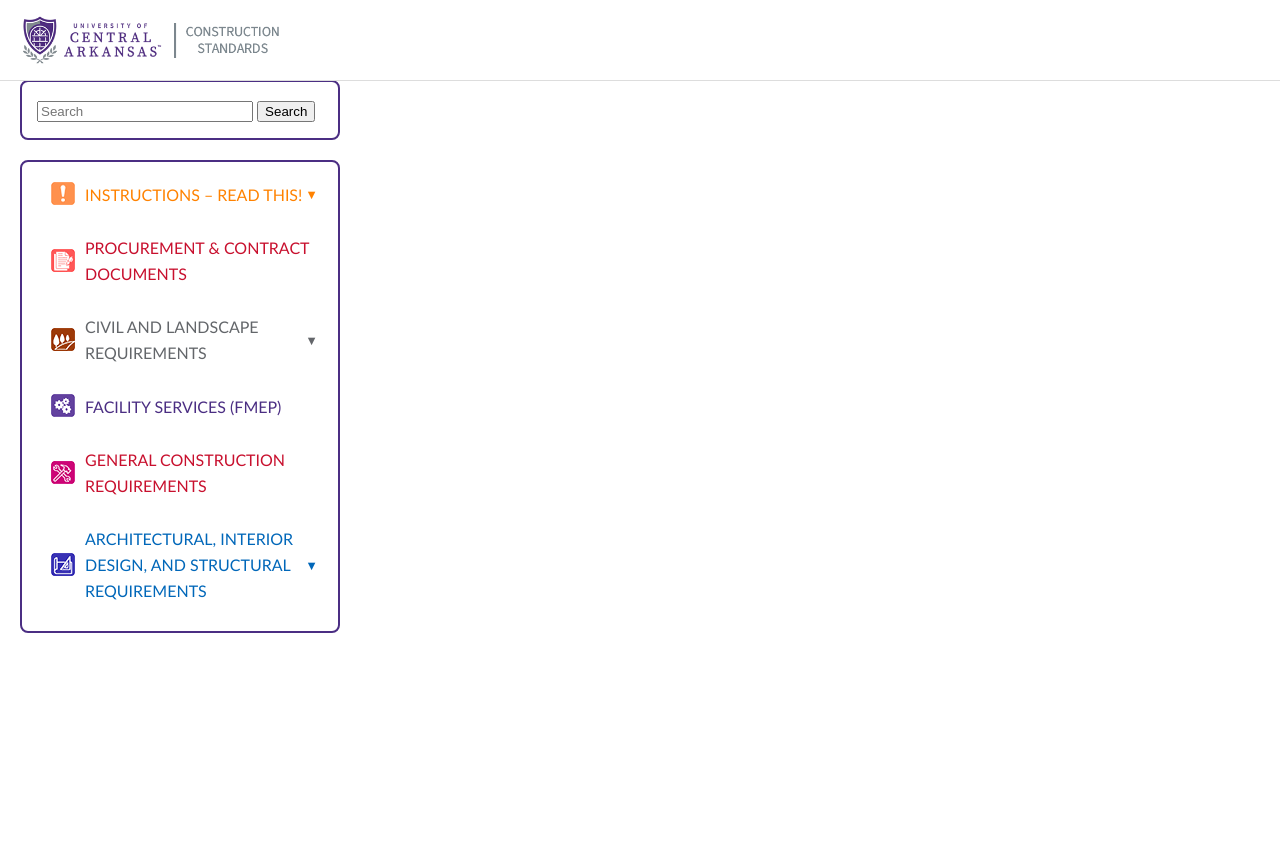
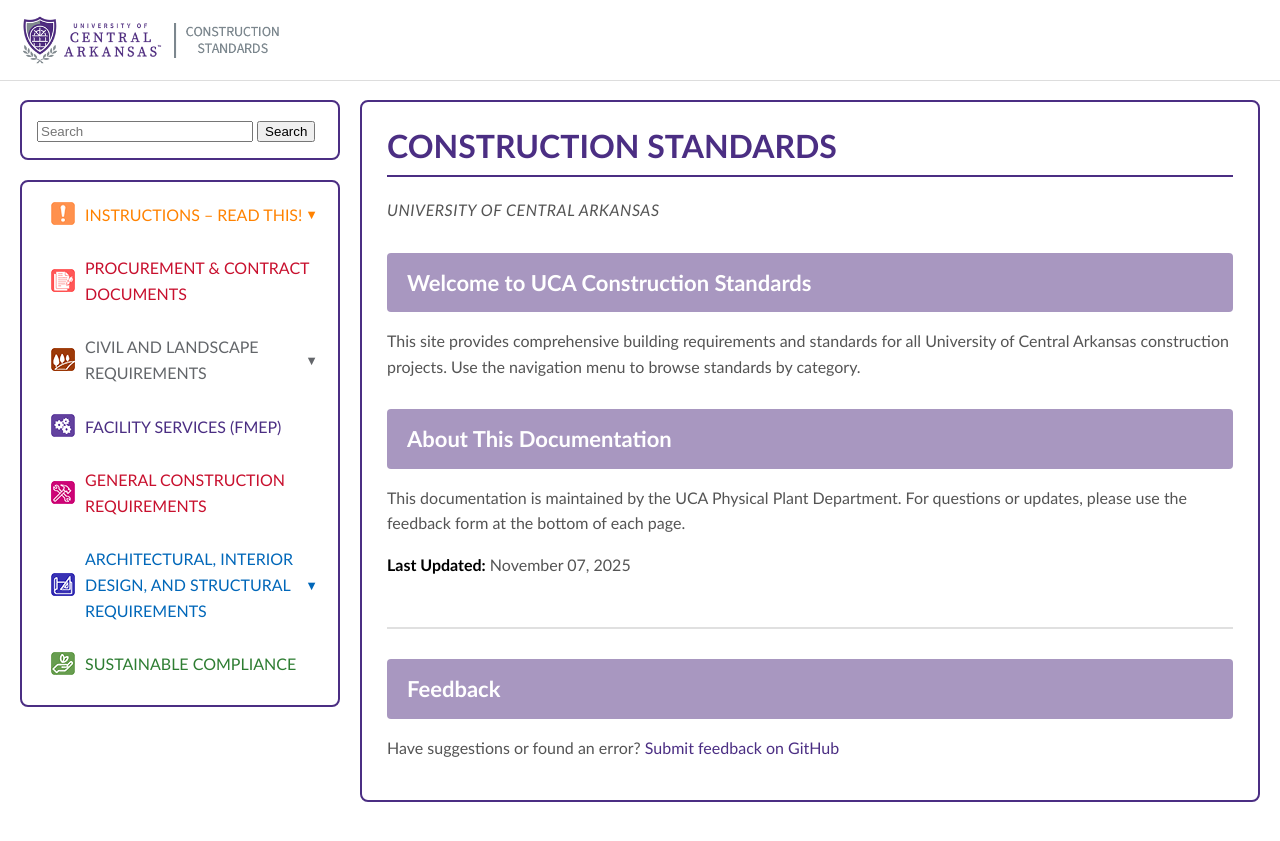
Before and after one commit to AMRJacob/UCA-Construction-Standards-CMS, a Jekyll site: the page built from index.md, in a window 1280 px wide. Shown: the top 841 px of the page. Built offline with Jekyll 4.4.1, drawn with Linux system fonts in a browser that asks for light colours.

Commit message:
Update default.html

```diff
--- a/_layouts/default.html
+++ b/_layouts/default.html
@@ -98,7 +98,7 @@
       display: flex;
       max-width: 1400px;
       margin: 0 auto;
-      padding-top: 80px;
+      padding-top: 100px;
       padding-left: 20px;
       padding-right: 20px;
     }
@@ -109,9 +109,9 @@
       background-color: transparent;
       border-right: none;
       position: sticky;
-      top: 80px;
+      top: 100px;
       height: fit-content;
-      max-height: calc(100vh - 80px);
+      max-height: calc(100vh - 100px);
       overflow-y: auto;
     }
 
@@ -170,7 +170,7 @@
 
     .main-content {
       flex: 1;
-      padding: 0 0 0 40px;
+      padding: 0 0 0 20px;
       min-width: 0;
     }
 
@@ -528,4 +528,107 @@
                 <span>SPECIALTIES</span>
               </a></li>
               <li><a href="{{ '/standards/architectural/furnishings/' | relative_url }}">
-                <img src="{{ '/assets/images/logos/Bullet Blue.png' | relative_url }}" alt="Bullet" class="nav
+                <img src="{{ '/assets/images/logos/Bullet Blue.png' | relative_url }}" alt="Bullet" class="nav-icon">
+                <span>FURNISHINGS</span>
+              </a></li>
+              <li><a href="{{ '/standards/architectural/equipment/' | relative_url }}">
+                <img src="{{ '/assets/images/logos/Bullet Blue.png' | relative_url }}" alt="Bullet" class="nav-icon">
+                <span>EQUIPMENT</span>
+              </a></li>
+            </ul>
+          </li>
+
+          <li>
+            <a href="{{ '/standards/sustainability/' | relative_url }}">
+              <img src="{{ '/assets/images/logos/Sustainability.png' | relative_url }}" alt="Sustainability icon" class="nav-icon">
+              <span>SUSTAINABLE COMPLIANCE</span>
+            </a>
+          </li>
+
+        </ul>
+      </nav>
+
+      {% assign tags = page.tags | join: ',' | split: ',' | uniq %}
+      {% if tags.size > 0 %}
+      <div class="tag-widget-box" style="margin-top: 20px;">
+        <h3>🏷️ Page Tags</h3>
+        <div class="tag-cloud">
+            {% for tag in tags %}
+                {% if tag != "" %}
+                {% assign tag_color = 'uca-gray' %}
+                {% assign tag_url = '/tags#' | append: tag | slugify %}
+
+                {% if tag contains 'instruction' or tag contains 'a&e' %}
+                    {% assign tag_color = 'hvac-orange' %}
+                {% elsif tag contains 'procurement' or tag contains 'contract' %}
+                    {% assign tag_color = 'fire-red' %}
+                {% elsif tag contains 'civil' or tag contains 'landscape' or tag contains 'site work' %}
+                    {% assign tag_color = 'uca-gray' %}
+                {% elsif tag contains 'fmep' or tag contains 'services' or tag contains 'hvac' %}
+                    {% assign tag_color = 'uca-purple' %}
+                {% elsif tag contains 'general' or tag contains 'construction' %}
+                    {% assign tag_color = 'fire-red' %}
+                {% elsif tag contains 'architectural' or tag contains 'masonry' or tag contains 'structural' %}
+                    {% assign tag_color = 'plumbing-blue' %}
+                {% elsif tag contains 'sustainable' or tag contains 'leed' %}
+                    {% assign tag_color = 'sustainable-green' %}
+                {% endif %}
+
+                <a href="{{ tag_url | relative_url }}" class="tag-item" style="--tag-color: var(--{{ tag_color }});">{{ tag }}</a>
+                {% endif %}
+            {% endfor %}
+        </div>
+      </div>
+      {% endif %}
+
+    </aside>
+
+    <main class="main-content">
+
+      <div class="main-content-box">
+
+          {% if page.permalink == '/' %}
+          <div class="page-header-wrapper">
+              <h1>CONSTRUCTION STANDARDS</h1>
+              <p class="subheader">UNIVERSITY OF CENTRAL ARKANSAS</p>
+          </div>
+          {% endif %}
+
+          {{ content }}
+
+          <hr style="margin-top: 50px;">
+          <div id="feedback-form">
+            <h2>Feedback</h2>
+            <p>Have suggestions or found an error? <a href="https://github.com/AMRJacob/UCA-Construction-Standards/issues/new?title=Feedback for {{ page.title }}&body=Page: {{ page.url }}" target="_blank">Submit feedback on GitHub</a></p>
+          </div>
+      </div>
+    </main>
+
+  </div>
+
+  <script>
+    // Handle collapsible menu expansion
+    document.querySelectorAll('.has-submenu > .parent-link').forEach(link => {
+      link.addEventListener('click', function(e) {
+        e.preventDefault();
+        const parent = this.parentElement;
+        parent.classList.toggle('expanded');
+
+        if (!parent.classList.contains('expanded')) {
+          window.location.href = this.href;
+        }
+      });
+    });
+
+    // Auto-expand if on a sub-page
+    const currentPath = window.location.pathname;
+    document.querySelectorAll('.submenu a').forEach(link => {
+      if (currentPath.includes(link.getAttribute('href'))) {
+        link.closest('.has-submenu').classList.add('expanded');
+        link.style.backgroundColor = 'rgba(75, 46, 131, 0.1)';
+      }
+    });
+  </script>
+
+</body>
+</html>
```
